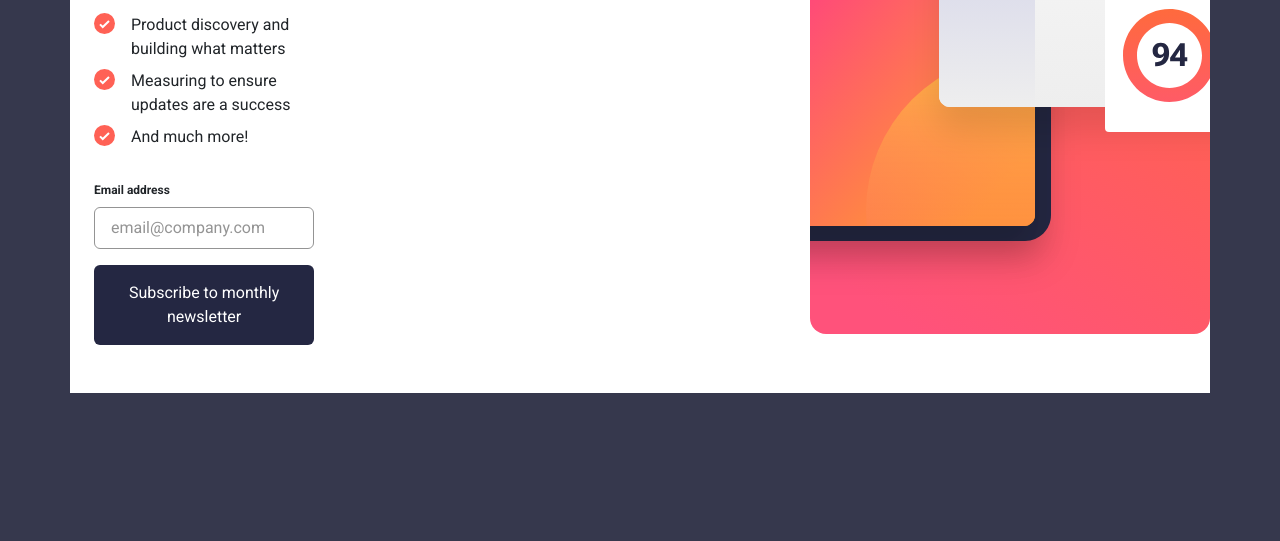
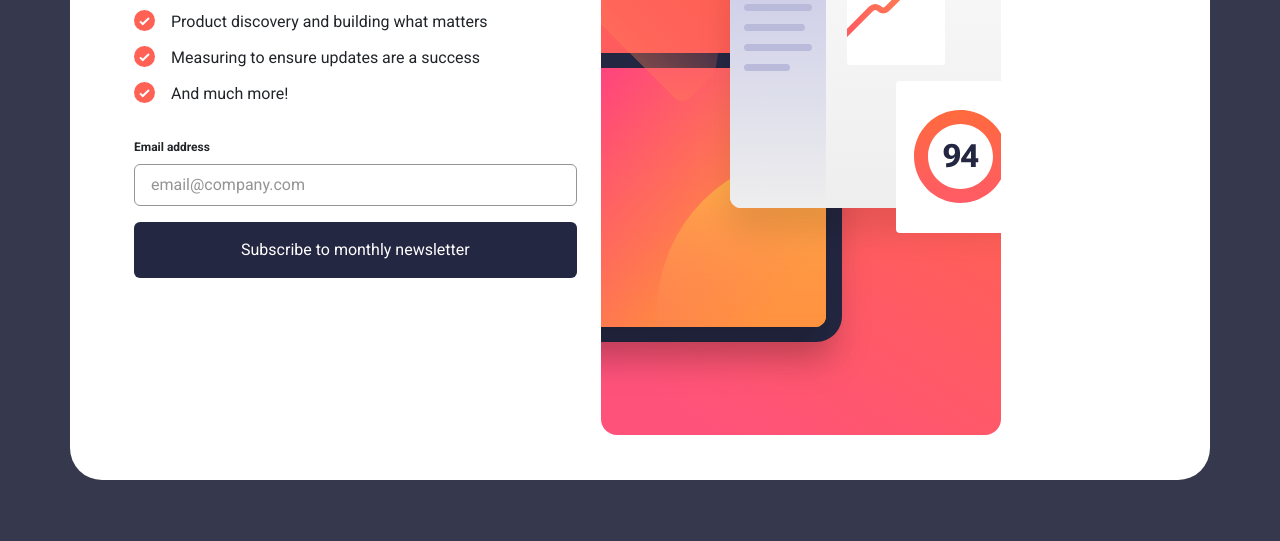
Before and after one commit to Sven-27/newsletter-signup, a plain HTML site: page index.html in a window 1280 px wide. Shown: the part 259-800 px from the top of the page. Drawn offline with nearby package versions, Linux system fonts and the light colour scheme.

Commit message:
started tablet styling

```diff
--- a/index.html
+++ b/index.html
@@ -11,7 +11,7 @@
 </head>
 <body>
   <div class="container d-flex flex-column flex-lg-row p-0">
-    <div class="rounded-bottom-2 overflow-hidden d-flex justify-content-center d-lg-none">
+    <div class="rounded-bottom-2 overflow-hidden d-flex justify-content-center d-lg-none img-mobile-wrapper">
       <img src="./assets/images/illustration-sign-up-mobile.svg" alt="Newsletter sign-up illustration" class="img-mobile">
     </div>
 
@@ -34,12 +34,12 @@
 
   <!-- Success message start -->
 
-  Thanks for subscribing!
+  <!-- Thanks for subscribing!
 
   A confirmation email has been sent to ash@loremcompany.com.
   Please open it and click the button inside to confirm your subscription.
 
-  Dismiss message
+  Dismiss message  -->
   <div class="w-50 d-none d-lg-block">
     <img src="./assets/images/illustration-sign-up-desktop.svg" alt="Newsletter sign-up illustration" class="img-desktop">
   </div>
--- a/scss/_global.scss
+++ b/scss/_global.scss
@@ -5,16 +5,34 @@
   box-sizing: border-box;
 }
 
+// global styles
 body{
   font-family: $roboto;
   background: $blue-700;
   transition:cubic-bezier(0.6, -0.28, 0.735, 0.045);
+  min-height: 100vh;
+
+  @media only screen and (width >=600px) {
+      display: grid;
+      place-items: center;
+    }
 
   .container{
     background: $white;
+    min-height: 100vh;
 
-    .img-mobile {
-      width: clamp(375px, 70vw, 528px); // 375px on small screens, 528px on tablet screens
+    @media only screen and (width >= 600px){
+      min-height: unset; // Remove min-height on larger screens
+      padding: $spacing-500 !important; // Use important to override any other styles
+      min-height: 678px;
+      border-radius: $spacing-400
+    }
+
+    .img-mobile-wrapper{
+      border-top-radius: 20px !important;
+      .img-mobile {
+        width: clamp(375px, 70vw, 528px); // 375px on small screens, 528px on tablet screens
+      }
     }
 
     ul{
```
Also changed, not shown: css/output.css, 1 other file.
